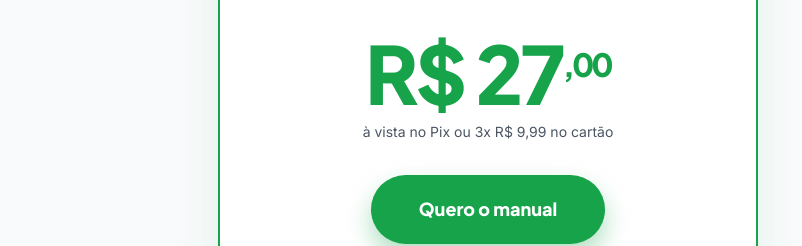
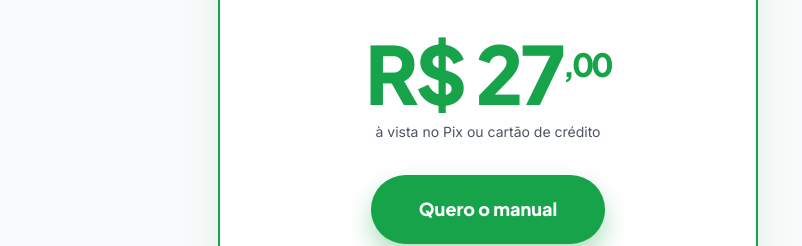
Before and after one commit to ledogabriel94-ctrl/manual-desenrola-2026, a Next.js app: page / in a window 1280 px wide. Shown: the part 5120-5366 px from the top of the page, without its empty margins (152-954 px from the left). Built offline with nearby package versions, Linux system fonts and the light colour scheme; no server answers.

Commit message:
feat: remove menção de parcelamento 3x cartão na landing

```diff
--- a/components/Oferta.tsx
+++ b/components/Oferta.tsx
@@ -12,7 +12,7 @@ export function Oferta() {
             R$ 27<span className="oferta-preco-cents">,00</span>
           </div>
           <div className="oferta-parcelas">
-            à vista no Pix ou 3x R$ 9,99 no cartão
+            à vista no Pix ou cartão de crédito
           </div>
 
           <a href={env.checkoutUrl} className="btn-cta">
```
